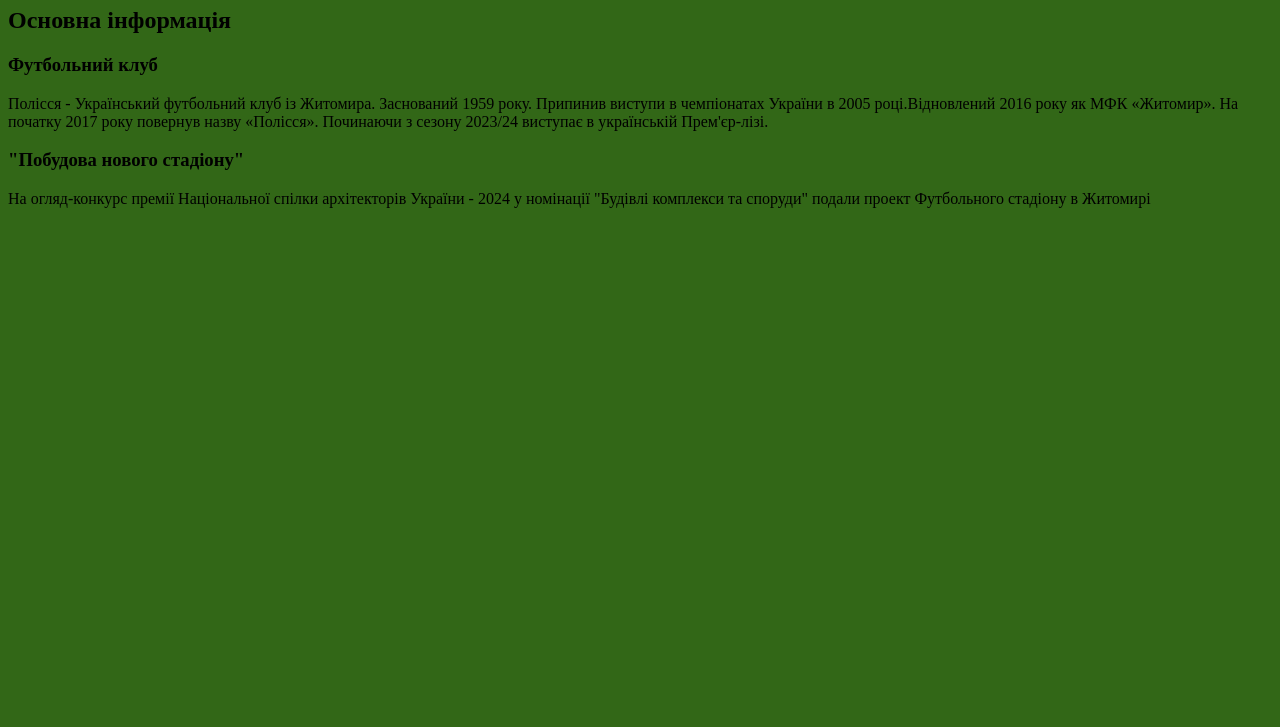
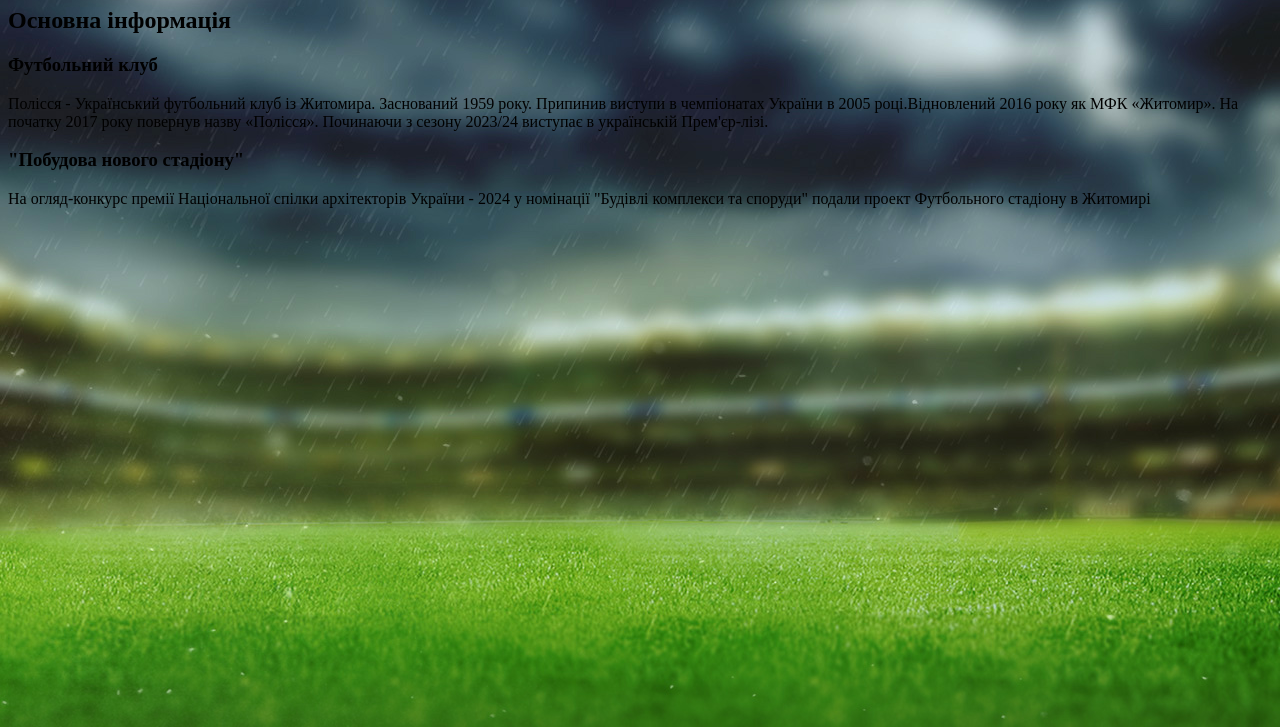
Before and after one commit to mira67-yu/fc_polissya, a plain HTML site: page index.html in a window 1280 px wide. Shown: the part 73-800 px from the top of the page. Drawn offline with Linux system fonts and the light colour scheme; the site is published under a folder, as on GitHub Pages, so addresses that start at the root find nothing.

Commit message:
виправлено шлях до фону

```diff
--- a/slyle.css
+++ b/slyle.css
@@ -1,3 +1,3 @@
 body {
-    background: #326717 url('/img/bg.jpg') center top no-repeat;
+    background: #326717 url('img/bg.jpg') center top no-repeat;
 }
```
